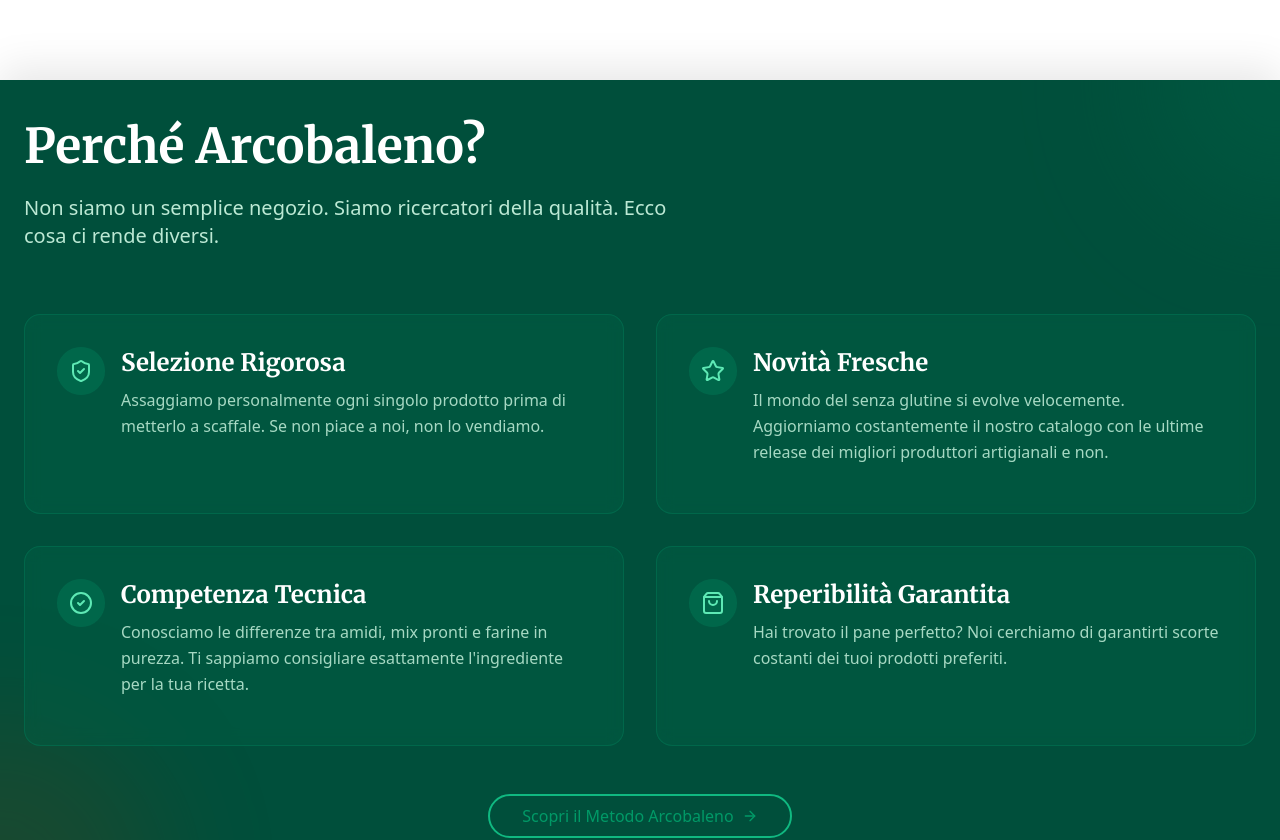
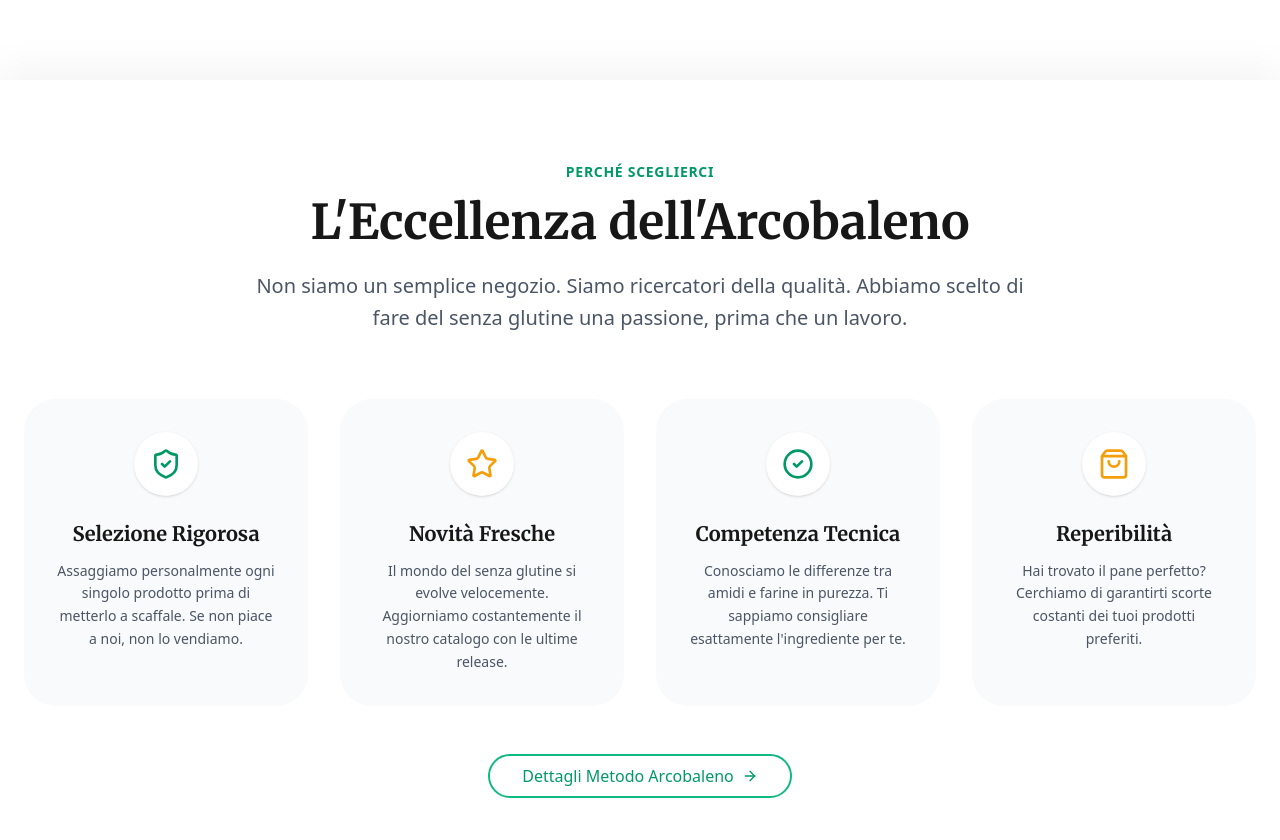
Before and after one commit to Bobsterrs/arcobaleno, a Next.js app: page / in a window 1280 px wide. Shown: the part 2320-3160 px from the top of the page. Built offline with nearby package versions, Linux system fonts and the light colour scheme.

Commit message:
style: align Perché Arcobaleno cards with Il Metodo design

```diff
--- a/app/HomeClient.tsx
+++ b/app/HomeClient.tsx
@@ -209,69 +209,60 @@
         </section>
 
         {/* 3. Why Us (vs Competitor) */}
-        <section className="relative md:sticky top-0 z-40 h-auto md:h-[100dvh] w-full flex flex-col justify-center bg-emerald-900 text-white overflow-hidden shadow-[0_-10px_40px_rgba(0,0,0,0.1)]">
-
-          <div className="absolute top-0 right-0 w-64 h-64 bg-emerald-800 rounded-full blur-3xl opacity-50 translate-x-1/2 -translate-y-1/2"></div>
-          <div className="absolute bottom-0 left-0 w-80 h-80 bg-amber-900 rounded-full blur-3xl opacity-20 -translate-x-1/2 translate-y-1/2"></div>
-
+        <section className="relative md:sticky top-0 z-40 h-auto md:h-[100dvh] w-full flex flex-col justify-center bg-white overflow-hidden shadow-[0_-10px_40px_rgba(0,0,0,0.05)]">
           <div className="container mx-auto px-4 md:px-6 relative z-10 py-24 md:py-20">
-            <motion.div {...fadeIn} className="mb-16 md:flex md:justify-between md:items-end">
-              <div className="max-w-2xl">
-                <h2 className="font-serif text-4xl md:text-5xl font-bold mb-6">Perché Arcobaleno?</h2>
-                <p className="text-xl text-emerald-100/90 font-light">
-                  Non siamo un semplice negozio. Siamo ricercatori della qualità.
-                  Ecco cosa ci rende diversi.
-                </p>
-              </div>
+            <motion.div {...fadeIn} className="text-center mb-16 max-w-3xl mx-auto">
+              <span className="text-emerald-600 font-semibold tracking-wider text-sm uppercase mb-4 block">Perché Sceglierci</span>
+              <h2 className="font-serif text-4xl md:text-5xl font-bold text-foreground mb-6">L'Eccellenza dell'Arcobaleno</h2>
+              <p className="text-xl text-gray-600 font-light leading-relaxed">
+                Non siamo un semplice negozio. Siamo ricercatori della qualità.
+                Abbiamo scelto di fare del senza glutine una passione, prima che un lavoro.
+              </p>
             </motion.div>
 
-            <div className="grid grid-cols-1 md:grid-cols-2 gap-8">
+            <div className="grid grid-cols-1 md:grid-cols-2 lg:grid-cols-4 gap-8">
               {[
                 {
                   title: "Selezione Rigorosa",
                   desc: "Assaggiamo personalmente ogni singolo prodotto prima di metterlo a scaffale. Se non piace a noi, non lo vendiamo.",
-                  icon: <ShieldCheck className="w-6 h-6 text-emerald-300" />
+                  icon: <ShieldCheck className="w-8 h-8 text-emerald-600" />
                 },
                 {
                   title: "Novità Fresche",
-                  desc: "Il mondo del senza glutine si evolve velocemente. Aggiorniamo costantemente il nostro catalogo con le ultime release dei migliori produttori artigianali e non.",
-                  icon: <Star className="w-6 h-6 text-emerald-300" />
+                  desc: "Il mondo del senza glutine si evolve velocemente. Aggiorniamo costantemente il nostro catalogo con le ultime release.",
+                  icon: <Star className="w-8 h-8 text-amber-500" />
                 },
                 {
                   title: "Competenza Tecnica",
-                  desc: "Conosciamo le differenze tra amidi, mix pronti e farine in purezza. Ti sappiamo consigliare esattamente l'ingrediente per la tua ricetta.",
-                  icon: <CheckCircle2 className="w-6 h-6 text-emerald-300" />
+                  desc: "Conosciamo le differenze tra amidi e farine in purezza. Ti sappiamo consigliare esattamente l'ingrediente per te.",
+                  icon: <CheckCircle2 className="w-8 h-8 text-emerald-600" />
                 },
                 {
-                  title: "Reperibilità Garantita",
-                  desc: "Hai trovato il pane perfetto? Noi cerchiamo di garantirti scorte costanti dei tuoi prodotti preferiti.",
-                  icon: <ShoppingBag className="w-6 h-6 text-emerald-300" />
+                  title: "Reperibilità",
+                  desc: "Hai trovato il pane perfetto? Cerchiamo di garantirti scorte costanti dei tuoi prodotti preferiti.",
+                  icon: <ShoppingBag className="w-8 h-8 text-amber-500" />
                 }
               ].map((card, i) => (
                 <motion.div
                   key={i}
-                  initial={{ opacity: 0, x: i % 2 === 0 ? -20 : 20 }}
-                  whileInView={{ opacity: 1, x: 0 }}
+                  initial={{ opacity: 0, y: 20 }}
+                  whileInView={{ opacity: 1, y: 0 }}
                   viewport={{ once: true }}
                   transition={{ duration: 0.5, delay: i * 0.1 }}
-                  className="bg-emerald-800/40 border border-emerald-700/50 backdrop-blur-sm p-8 rounded-2xl hover:bg-emerald-800/60 transition-all hover:-translate-y-1 duration-300"
+                  className="bg-gray-50 rounded-[2rem] p-8 text-center hover:bg-emerald-50 border border-transparent hover:border-emerald-100 transition-all hover:shadow-xl duration-300 group"
                 >
-                  <div className="flex items-start mb-4">
-                    <div className="bg-emerald-700/50 p-3 rounded-full mr-4">
-                      {card.icon}
-                    </div>
-                    <div>
-                      <h3 className="font-serif text-2xl font-bold mb-2">{card.title}</h3>
-                      <p className="text-emerald-100/80 font-light leading-relaxed">{card.desc}</p>
-                    </div>
+                  <div className="mx-auto bg-white w-16 h-16 rounded-full flex items-center justify-center shadow-sm mb-6 group-hover:scale-110 transition-transform">
+                    {card.icon}
                   </div>
+                  <h3 className="font-serif text-xl font-bold mb-3 text-foreground">{card.title}</h3>
+                  <p className="text-gray-600 font-light leading-relaxed text-sm">{card.desc}</p>
                 </motion.div>
               ))}
             </div>
             <div className="mt-12 text-center">
               <Link href="/metodo-arcobaleno">
-                <Button variant="outline" className="border-emerald-400 text-emerald-300 hover:bg-emerald-800 rounded-full px-8">
-                  Scopri il Metodo Arcobaleno <ArrowRight className="ml-2 w-4 h-4" />
+                <Button variant="outline" className="border-emerald-200 text-emerald-600 hover:bg-emerald-50 rounded-full px-8">
+                  Dettagli Metodo Arcobaleno <ArrowRight className="ml-2 w-4 h-4" />
                 </Button>
               </Link>
             </div>
--- a/app/metodo-arcobaleno/page.tsx
+++ b/app/metodo-arcobaleno/page.tsx
@@ -1,7 +1,7 @@
 import { Metadata } from 'next'
 import { Navbar } from '@/components/Navbar'
 import { Footer } from '@/components/Footer'
-import { Heart, Search, Star } from 'lucide-react'
+import { Heart, Search, Star, ShieldCheck, CheckCircle2, ShoppingBag } from 'lucide-react'
 
 export const metadata: Metadata = {
   title: 'Il Metodo Arcobaleno: Eccellenza Senza Glutine',
@@ -34,29 +34,68 @@
         </section>
 
         <section className="container mx-auto px-4 md:px-6 py-12">
-           <div className="grid grid-cols-1 md:grid-cols-3 gap-10 max-w-5xl mx-auto">
-              <div className="bg-gray-50 rounded-2xl p-8 text-center border border-gray-100 hover:shadow-lg transition-all duration-300">
-                <div className="mx-auto bg-white w-16 h-16 rounded-full flex items-center justify-center shadow-sm mb-6 text-amber-500">
-                  <Heart size={32} />
+            <div className="grid grid-cols-1 md:grid-cols-3 gap-10 max-w-5xl mx-auto mb-20">
+              <div className="bg-gray-50 rounded-[2rem] p-10 text-center border border-transparent hover:border-emerald-100 hover:bg-emerald-50 hover:shadow-xl transition-all duration-300 group">
+                <div className="mx-auto bg-white w-20 h-20 rounded-full flex items-center justify-center shadow-sm mb-8 text-amber-500 group-hover:scale-110 transition-transform">
+                  <Heart size={40} />
                 </div>
-                <h3 className="font-serif text-xl font-bold mb-3 text-foreground">Empatia e Ascolto</h3>
-                <p className="text-gray-600 font-light leading-relaxed">Ogni diagnosi è diversa. Ti accompagniamo passo passo nella tua nuova dieta, condividendo la nostra esperienza.</p>
+                <h3 className="font-serif text-2xl font-bold mb-4 text-foreground">Empatia e Ascolto</h3>
+                <p className="text-gray-600 font-light leading-relaxed">Ogni diagnosi è diversa. Ti accompagniamo passo passo nella tua nuova dieta, basandoci sulla nostra esperienza diretta.</p>
               </div>
-              <div className="bg-gray-50 rounded-2xl p-8 text-center border border-gray-100 hover:shadow-lg transition-all duration-300">
-                <div className="mx-auto bg-white w-16 h-16 rounded-full flex items-center justify-center shadow-sm mb-6 text-emerald-500">
-                  <Search size={32} />
+              <div className="bg-gray-50 rounded-[2rem] p-10 text-center border border-transparent hover:border-emerald-100 hover:bg-emerald-50 hover:shadow-xl transition-all duration-300 group">
+                <div className="mx-auto bg-white w-20 h-20 rounded-full flex items-center justify-center shadow-sm mb-8 text-emerald-500 group-hover:scale-110 transition-transform">
+                  <Search size={40} />
                 </div>
-                <h3 className="font-serif text-xl font-bold mb-3 text-foreground">Il Prodotto Perfetto</h3>
-                <p className="text-gray-600 font-light leading-relaxed">Cerchi un sapore che ti manca? Se un prodotto non c'è, attiviamo la nostra rete per trovarlo per te.</p>
+                <h3 className="font-serif text-2xl font-bold mb-4 text-foreground">Il Prodotto Perfetto</h3>
+                <p className="text-gray-600 font-light leading-relaxed">Cerchi un sapore che ti manca? Se un prodotto non c'è nel nostro catalogo, lo troviamo per te attivando i nostri migliori canali.</p>
               </div>
-              <div className="bg-gray-50 rounded-2xl p-8 text-center border border-gray-100 hover:shadow-lg transition-all duration-300">
-                <div className="mx-auto bg-white w-16 h-16 rounded-full flex items-center justify-center shadow-sm mb-6 text-amber-500">
-                  <Star size={32} />
+              <div className="bg-gray-50 rounded-[2rem] p-10 text-center border border-transparent hover:border-emerald-100 hover:bg-emerald-50 hover:shadow-xl transition-all duration-300 group">
+                <div className="mx-auto bg-white w-20 h-20 rounded-full flex items-center justify-center shadow-sm mb-8 text-amber-500 group-hover:scale-110 transition-transform">
+                  <Star size={40} />
                 </div>
-                <h3 className="font-serif text-xl font-bold mb-3 text-foreground">Eccellenza del Gusto</h3>
-                <p className="text-gray-600 font-light leading-relaxed">Assaggiamo personalmente tutto. Selezioniamo solo ciò che supera i nostri standard di sapore e qualità.</p>
+                <h3 className="font-serif text-2xl font-bold mb-4 text-foreground">Eccellenza del Gusto</h3>
+                <p className="text-gray-600 font-light leading-relaxed">Assaggiamo personalmente ogni singolo prodotto. Selezioniamo solo ciò che supera i nostri standard di sapore e qualità artigianale.</p>
               </div>
-           </div>
+            </div>
+
+            <div className="py-20 border-t border-gray-100">
+              <h2 className="font-serif text-3xl md:text-4xl font-bold text-center mb-16">I Pilastri di Arcobaleno</h2>
+              <div className="grid grid-cols-1 md:grid-cols-2 lg:grid-cols-4 gap-8 max-w-6xl mx-auto">
+                {[
+                  {
+                    title: "Selezione Rigorosa",
+                    desc: "Scegliamo solo brand certificati e prodotti che garantiscono la massima sicurezza.",
+                    icon: <ShieldCheck className="w-8 h-8 text-emerald-600" />
+                  },
+                  {
+                    title: "Novità Fresche",
+                    desc: "Aggiorniamo costantemente il nostro catalogo con le ultime release dei migliori produttori.",
+                    icon: <Star className="w-8 h-8 text-amber-500" />
+                  },
+                  {
+                    title: "Competenza",
+                    desc: "Conosciamo le differenze tra amidi e farine in purezza per consigliarti al meglio.",
+                    icon: <CheckCircle2 className="w-8 h-8 text-emerald-600" />
+                  },
+                  {
+                    title: "Reperibilità",
+                    desc: "Cerchiamo di garantirti scorte costanti dei tuoi prodotti preferiti senza interruzioni.",
+                    icon: <ShoppingBag className="w-8 h-8 text-amber-500" />
+                  }
+                ].map((card, i) => (
+                  <div
+                    key={i}
+                    className="bg-gray-50 rounded-3xl p-8 text-center hover:bg-emerald-50 border border-transparent hover:shadow-md transition-all duration-300"
+                  >
+                    <div className="mx-auto bg-white w-14 h-14 rounded-full flex items-center justify-center shadow-sm mb-6">
+                      {card.icon}
+                    </div>
+                    <h4 className="font-serif text-lg font-bold mb-2 text-foreground">{card.title}</h4>
+                    <p className="text-gray-600 font-light leading-relaxed text-sm">{card.desc}</p>
+                  </div>
+                ))}
+              </div>
+            </div>
         </section>
       </main>
 
```
